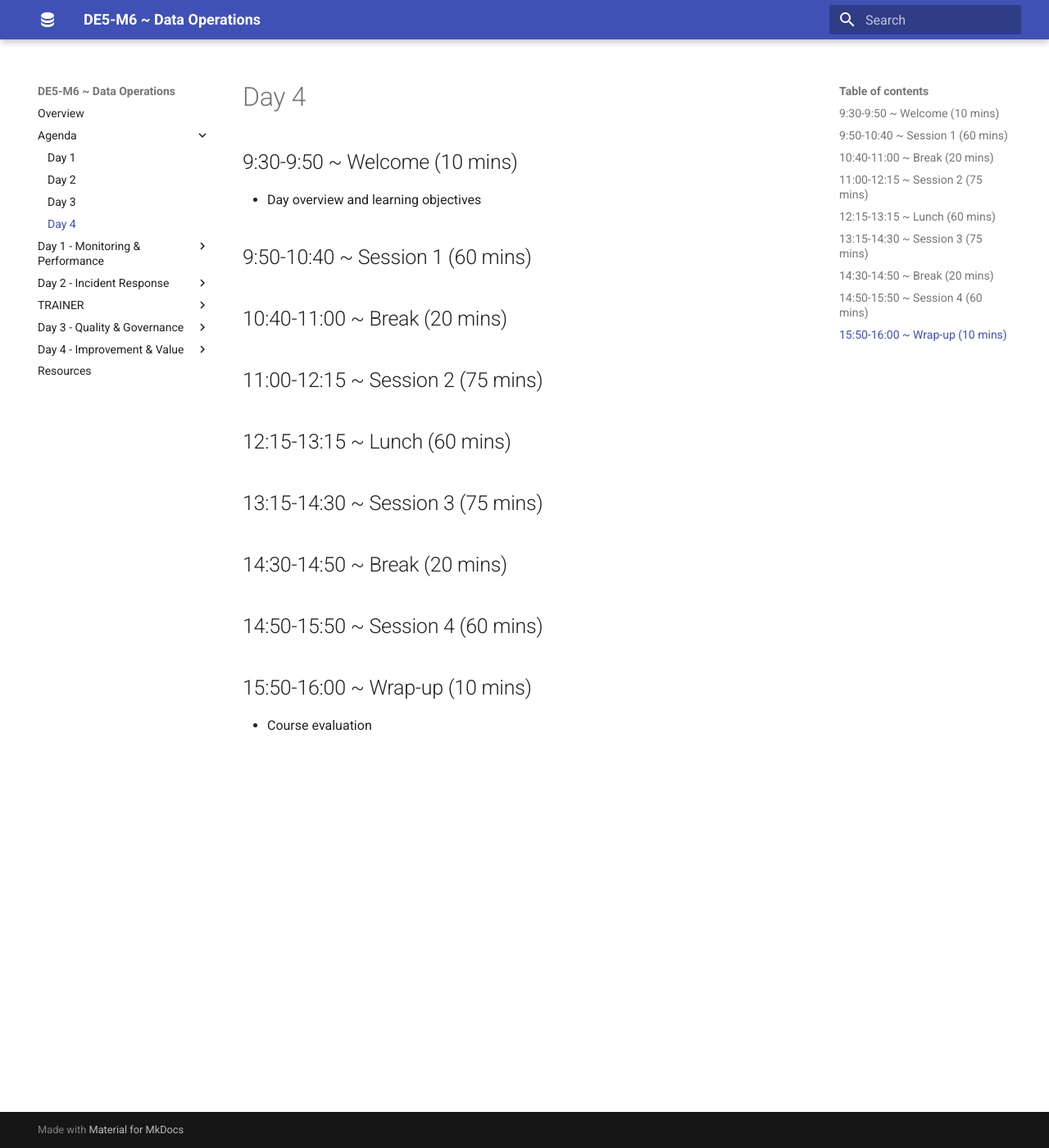
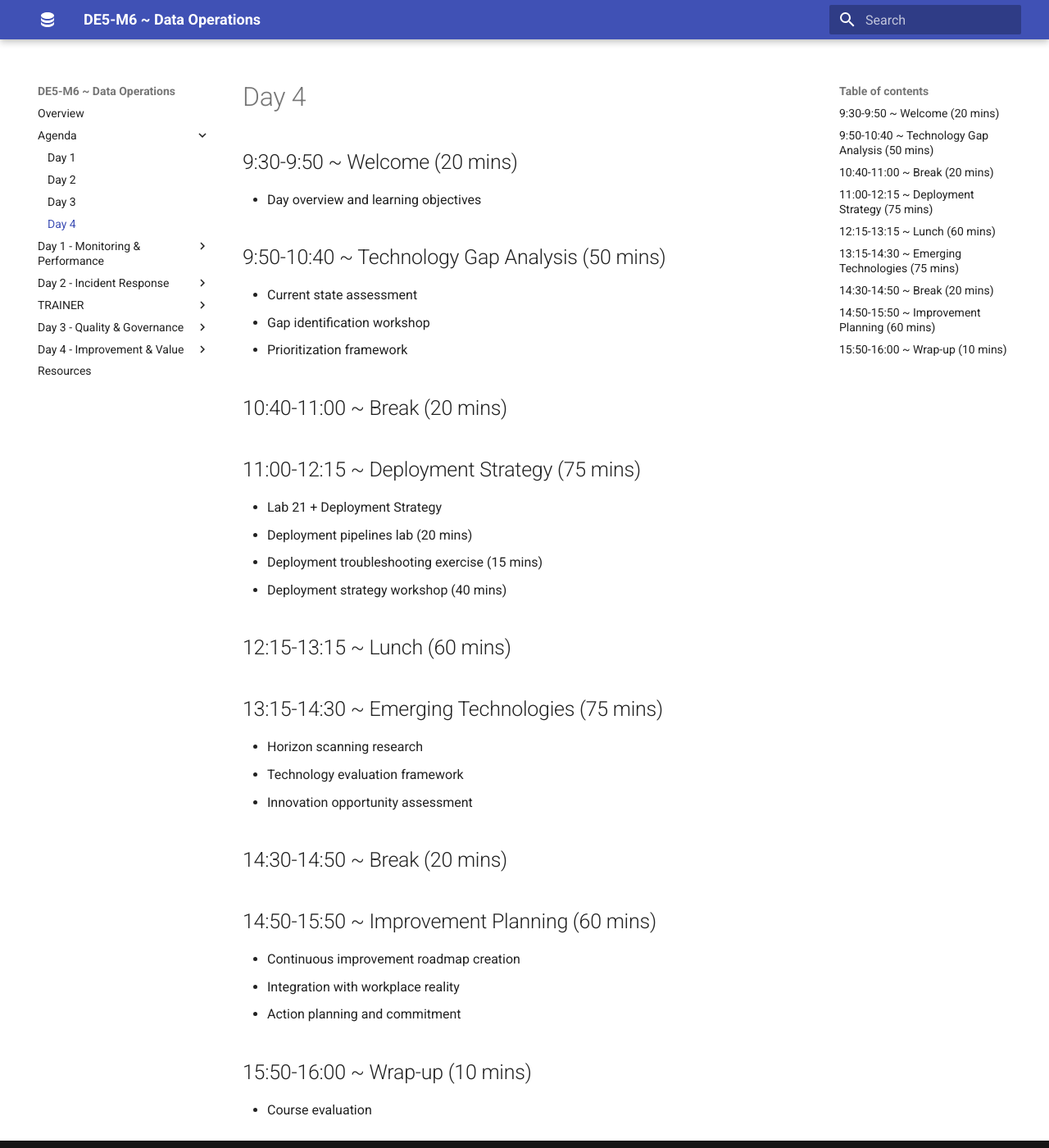
Before and after one commit to qaalabs/DE5M6, an MkDocs documentation site: the page built from docs/tne/day4.md, in a window 1280 px wide and 1400 px high. Shown: the whole window at 82% size. Built offline with MkDocs 1.6.1 and Material for MkDocs 9.7.7, drawn with Linux system fonts in a browser that asks for light colours.

Commit message:
day 3 & 4

```diff
--- a/docs/tne/day4.md
+++ b/docs/tne/day4.md
@@ -1,21 +1,34 @@
 # Day 4
 
-## 9:30-9:50 ~ Welcome (10 mins)
+## 9:30-9:50 ~ Welcome (20 mins)
 - Day overview and learning objectives
 
-## 9:50-10:40 ~ Session 1 (60 mins)
+## 9:50-10:40 ~ Technology Gap Analysis (50 mins)
+- Current state assessment
+- Gap identification workshop
+- Prioritization framework
 
 ## 10:40-11:00 ~ Break (20 mins)
 
-## 11:00-12:15 ~ Session 2 (75 mins)
+## 11:00-12:15 ~ Deployment Strategy (75 mins)
+- Lab 21 + Deployment Strategy
+- Deployment pipelines lab (20 mins)
+- Deployment troubleshooting exercise (15 mins)
+- Deployment strategy workshop (40 mins)
 
 ## 12:15-13:15 ~ Lunch (60 mins)
 
-## 13:15-14:30 ~ Session 3 (75 mins)
+## 13:15-14:30 ~ Emerging Technologies (75 mins)
+- Horizon scanning research
+- Technology evaluation framework
+- Innovation opportunity assessment
 
 ## 14:30-14:50 ~ Break (20 mins)
 
-## 14:50-15:50 ~ Session 4 (60 mins)
+## 14:50-15:50 ~ Improvement Planning (60 mins)
+- Continuous improvement roadmap creation
+- Integration with workplace reality
+- Action planning and commitment
 
 ## 15:50-16:00 ~ Wrap-up (10 mins)
 - Course evaluation
--- a/mkdocs.yml
+++ b/mkdocs.yml
@@ -58,6 +58,7 @@ not_in_nav: |
   day3/introduction.md
   day4/introduction.md
 
+
 # Theme
 theme:
     feaures:
```
Also changed, not shown: docs/day4/welcome.md (added, +168 -0 lines), docs/tne/day3.md (+0 -2 lines).
